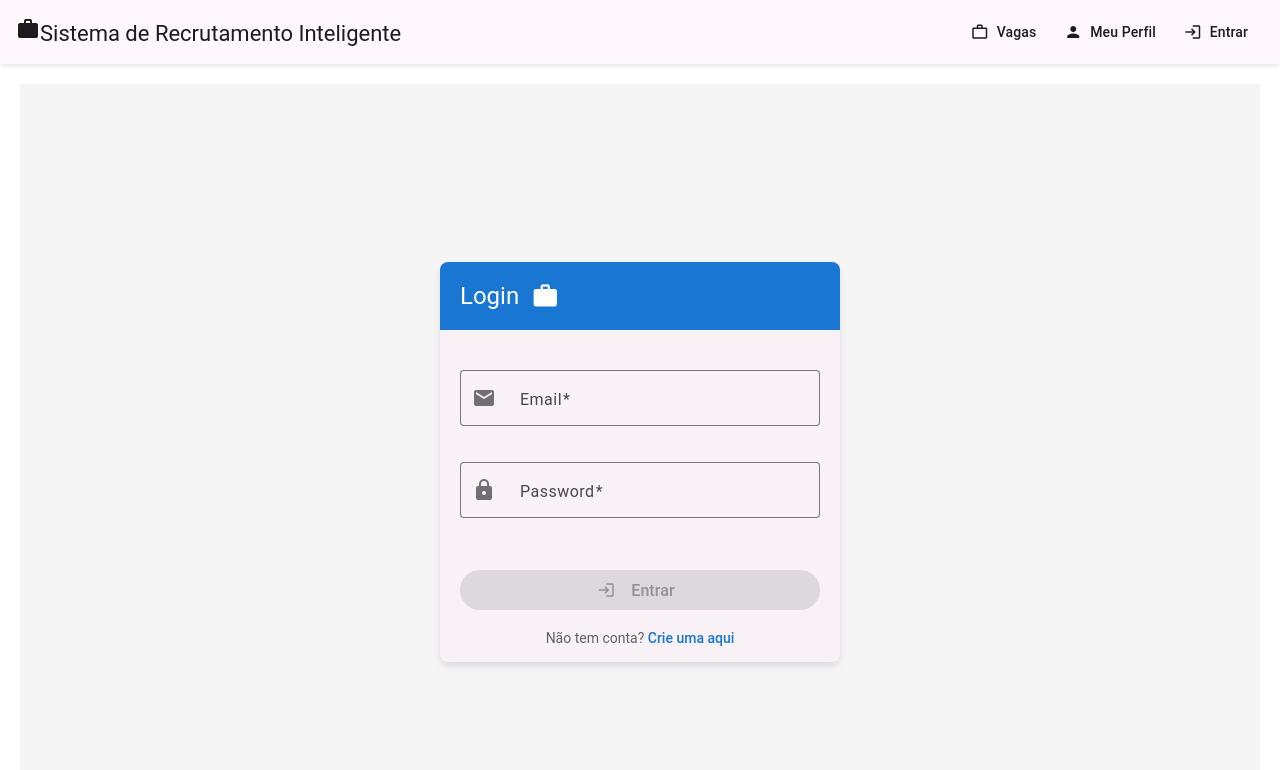
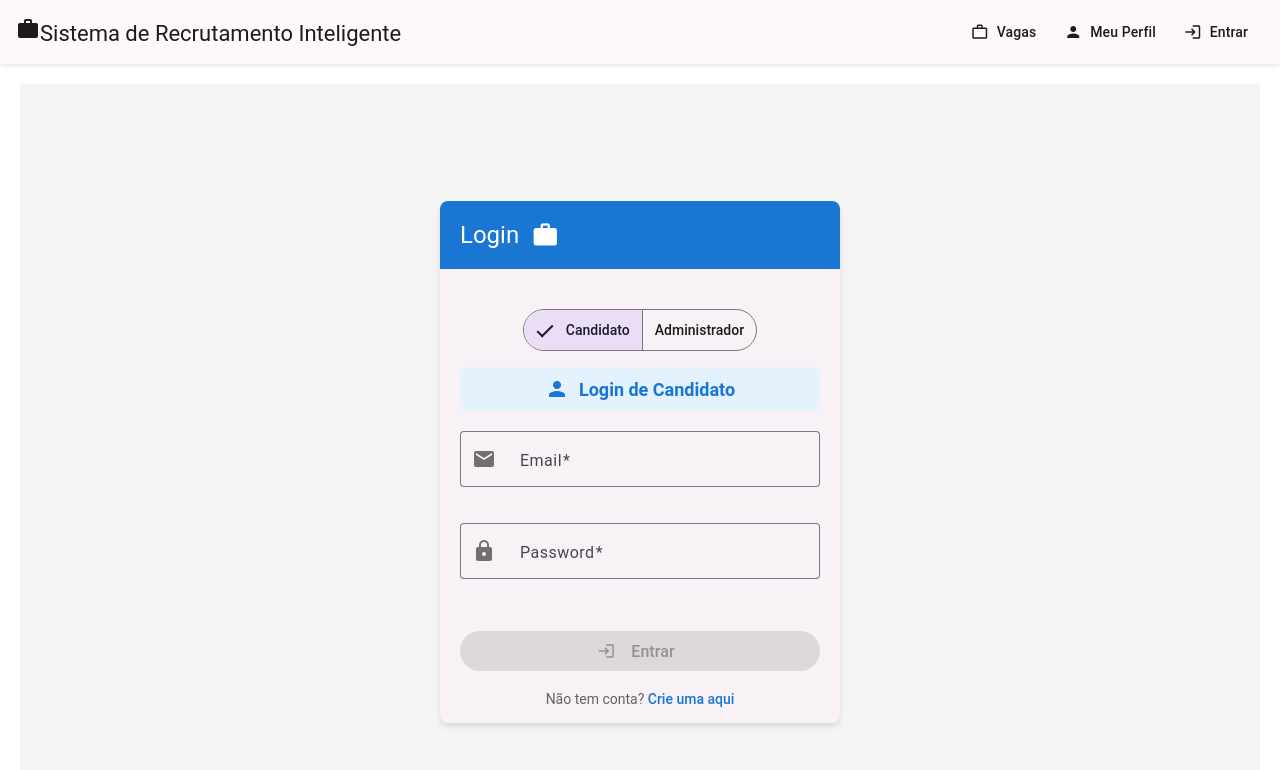
Before and after one commit to IgorAsVI/recruitment-app, an Angular app: page /auth/login in a window 1280 px wide. Shown: the top 770 px of the page. Built offline with nearby package versions, Linux system fonts and the light colour scheme.

Commit message:
mudança no modo de acesso como usuario e adm

```diff
--- a/db.json
+++ b/db.json
@@ -184,6 +184,7 @@
     {
       "name": "Paulinho",
       "email": "paulinho@email.com",
+      "password": "123456",
       "phone": "83999999999",
       "address": "Casa",
       "linkedin": "https://www.linkedin.com/in/paulo-sergio-968797161/",
@@ -237,7 +238,8 @@
       "interests": [
         "IA"
       ],
-      "id": "2c04"
+      "id": "2c04",
+      "resume_pdf_path": "https://curriculos-pos.s3.us-east-1.amazonaws.com/UUID/2c04_1749924501535_Design sem nome-3.pdf"
     }
   ],
   "rh_users": [
--- a/src/app/features/auth/login/login.component.html
+++ b/src/app/features/auth/login/login.component.html
@@ -6,6 +6,18 @@
     </mat-card-header>
 
     <mat-card-content>
+      <div class="login-type-toggle">
+        <mat-button-toggle-group [(ngModel)]="loginType" name="loginType" aria-label="Tipo de Login" (change)="onLoginTypeChange()">
+          <mat-button-toggle value="candidate">Candidato</mat-button-toggle>
+          <mat-button-toggle value="admin">Administrador</mat-button-toggle>
+        </mat-button-toggle-group>
+      </div>
+
+      <div class="login-type-banner" [ngClass]="{'admin': loginType === 'admin', 'candidate': loginType === 'candidate'}">
+        <mat-icon>{{ loginType === 'admin' ? 'admin_panel_settings' : 'person' }}</mat-icon>
+        <span>{{ loginType === 'admin' ? 'Login de Administrador' : 'Login de Candidato' }}</span>
+      </div>
+
       <form [formGroup]="loginForm" (ngSubmit)="onSubmit()">
         <!-- Email Field -->
         <mat-form-field appearance="outline" class="full-width">
--- a/src/app/features/auth/login/login.component.scss
+++ b/src/app/features/auth/login/login.component.scss
@@ -106,6 +106,40 @@ button[type="submit"] {
   }
 }
 
+.login-type-toggle {
+  display: flex;
+  justify-content: center;
+  margin-bottom: 16px;
+}
+
+.login-type-banner {
+  display: flex;
+  align-items: center;
+  justify-content: center;
+  gap: 10px;
+  font-size: 18px;
+  font-weight: 600;
+  padding: 10px 0;
+  border-radius: 6px;
+  margin-bottom: 20px;
+  transition: background 0.3s, color 0.3s;
+}
+
+.login-type-banner.candidate {
+  background: #e3f2fd;
+  color: #1976d2;
+}
+
+.login-type-banner.admin {
+  background: #ede7f6;
+  color: #7b1fa2;
+}
+
+.login-type-banner mat-icon {
+  font-size: 24px;
+  vertical-align: middle;
+}
+
 // Responsividade
 @media (max-width: 600px) {
   .auth-container {
--- a/src/app/features/auth/login/login.component.ts
+++ b/src/app/features/auth/login/login.component.ts
@@ -1,9 +1,9 @@
-
 import { Component, OnInit } from '@angular/core';
 import { FormBuilder, FormGroup, Validators } from '@angular/forms';
 import { ActivatedRoute,Router } from '@angular/router';
 import { AuthService } from '../../../core/services/auth.service';
 import { first } from 'rxjs/operators';
+import { FormsModule } from '@angular/forms';
 
 @Component({
   selector: 'app-login',
@@ -15,7 +15,7 @@ export class LoginComponent implements OnInit {
   submitted = false;
   loading = false;
   errorMessage = '';
-  isAdmLogin = false;
+  loginType: 'candidate' | 'admin' = 'candidate';
 
   constructor(
     private formBuilder: FormBuilder,
@@ -23,11 +23,10 @@ export class LoginComponent implements OnInit {
     private router: Router,
     private route: ActivatedRoute
   ) {
-     // Redirect to home if already logged in
-     if (this.authService.getCurrentUser()) {
-       this.router.navigate(['/']); // Navigate to a default logged-in route, e.g., candidate dashboard or vacancies
-     }
-      this.isAdmLogin = this.route.snapshot.queryParamMap.get('adm') ? true : false; // Substitua 'nomeDoParametro' pelo nome do parâmetro
+    // Redireciona para home se já estiver logado
+    if (this.authService.getCurrentUser()) {
+      this.router.navigate(['/']);
+    }
   }
 
   ngOnInit(): void {
@@ -40,23 +39,25 @@ export class LoginComponent implements OnInit {
   // Convenience getter for easy access to form fields
   get f() { return this.loginForm.controls; }
 
+  onLoginTypeChange(): void {
+    // Pode ser usado para lógica extra de UI
+  }
+
   onSubmit(): void {
     this.submitted = true;
     this.errorMessage = '';
 
-    // Stop here if form is invalid
     if (this.loginForm.invalid) {
       return;
     }
 
     this.loading = true;
-    this.authService.login(this.loginForm.value,this.isAdmLogin)
+    const isAdmLogin = this.loginType === 'admin';
+    this.authService.login(this.loginForm.value, isAdmLogin)
       .pipe(first())
       .subscribe({
         next: () => {
-          // Login successful, navigate to a protected route (e.g., candidate profile or vacancies)
-          // The specific route might depend on user role or initial setup
-          this.router.navigate(['/vacancies']); // Example: Navigate to vacancies list
+          this.router.navigate(['/vacancies']);
           this.loading = false;
         },
         error: error => {
```
Also changed, not shown: src/app/features/auth/auth.module.ts (+5 -2 lines).
